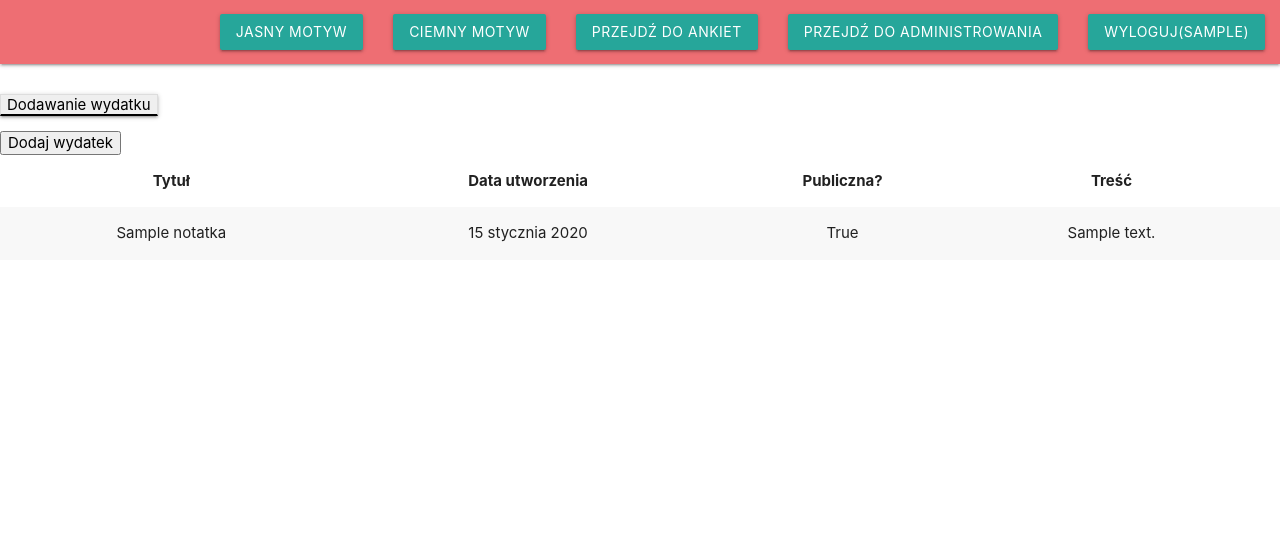
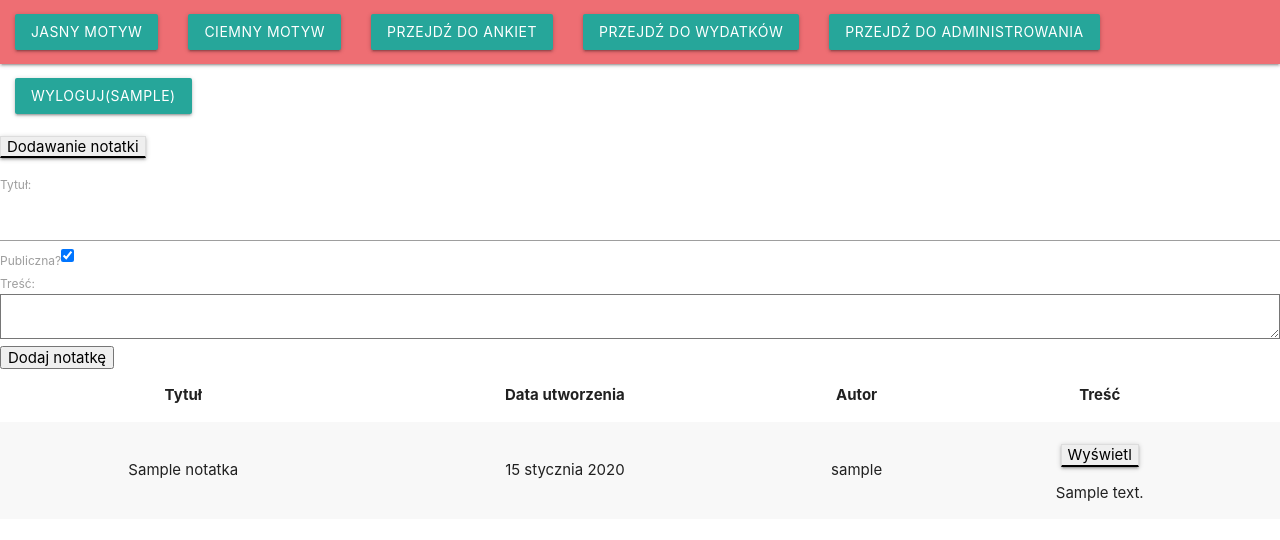
Before and after one commit to AdrianD5612/Przydatnik, a Django app: page /notatki/ in a window 1280 px wide. Shown: the top 540 px of the page. Run offline with Django 4.2, Linux system fonts and the light colour scheme; a user stored in the database is signed in; tables that the repository leaves empty hold one stand-in row (values such as "Sample post"); some libraries are stand-ins or nearby versions.

Commit message:
Notatki funkcjonalne(tworzenie,wyświetlanie,itd)

```diff
--- a/ankiety/templates/ankiety/index.html
+++ b/ankiety/templates/ankiety/index.html
@@ -1,5 +1,5 @@
 <html>
-
+<!-- TODO:tryb ciemny/jasny -->
     <head>
         <link href="https://fonts.googleapis.com/icon?family=Material+Icons" rel="stylesheet">
         <link rel="stylesheet" href="https://cdnjs.cloudflare.com/ajax/libs/materialize/1.0.0/css/materialize.min.css">
@@ -17,6 +17,7 @@
     <div class="nav-wrapper">
         <ul class="right">
             <li><a href='{% url "index" %}' class='btn'>Przejdź do wydatków</a></li>
+            <li><a href="../notatki" class='btn'>Przejdź do notatek</a></li>
             {% if user.is_superuser %}
                 <li><a href="../admin" class='btn'>Przejdź do administrowania</a></li>
             {% endif %}
--- a/notatki/admin.py
+++ b/notatki/admin.py
@@ -6,4 +6,4 @@
     fields = ['title', 'content', 'date_added', 'publicnote', 'author']
     list_display = ['title', 'content', 'date_added', 'publicnote', 'author']
 
-admin.site.register(Notatka)
+admin.site.register(Notatka,NotatkaAdmin)
--- /dev/null
+++ b/notatki/forms.py
@@ -0,0 +1,18 @@
+from .models import Notatka
+from django import forms
+from django.forms import widgets
+
+from django.db import models
+from django.forms import ModelForm
+
+class NotatkaForm(forms.ModelForm):  #dodawanie nowej notatki
+
+    class Meta:
+        model = Notatka
+        fields = ('title', 'publicnote',  'content')
+        labels = {
+            'title': 'Tytuł' , 'publicnote': 'Publiczna?', 'content':'Treść',
+        }
+        widgets = {
+            'publicnote': forms.CheckboxInput(attrs={'type': 'checkbox', 'class': 'checkbox', 'id': 'your_id'})
+        }
--- a/notatki/models.py
+++ b/notatki/models.py
@@ -4,7 +4,7 @@
 
 class Notatka(models.Model):
     title = models.CharField(max_length=150)
-    content = models.CharField(max_length=30000)
+    content = models.TextField()
     date_added = models.DateField()
     publicnote = models.BooleanField(default=True)
     author = models.ForeignKey(User, on_delete=models.CASCADE)
--- a/notatki/templates/index.html
+++ b/notatki/templates/index.html
@@ -14,6 +14,12 @@
         <link rel="stylesheet" href="{% static 'whitestyle.css' %}">
         {% endif %}
         <title>Notatki</title>
+        <script type="module" src="https://md-block.verou.me/md-block.js"></script>
+        <style>
+            input[type="checkbox"] {
+                opacity: 1 !important;
+            }
+        </style>
     </head>
 
     <body>
@@ -24,6 +30,7 @@
                     <li><a href="/notatki/theme?mode=white" class='btn'>Jasny motyw</a></li>
                     <li><a href="/notatki/theme?mode=dark" class='btn'>Ciemny motyw</a></li>
                     <li><a href="../ankiety" class='btn'>Przejdź do ankiet</a></li>
+                    <li><a href='{% url "index" %}' class='btn'>Przejdź do wydatków</a></li>
                     {% if user.is_superuser %}
                         <li><a href="../admin" class='btn'>Przejdź do administrowania</a></li>
                     {% endif %}
@@ -33,12 +40,12 @@
         </nav>
         <br>
         <div>
-            <button type="button" class="collapsible">Dodawanie wydatku</button>
+            <button type="button" class="collapsible">Dodawanie notatki</button>
             <div class="content">
-                                <form class="col s12" action='{% url "add item" %}' method='post' enctype="multipart/form-data">
+                                <form class="col s12" action='{% url "add note" %}' method='post' enctype="multipart/form-data">
                                         {% csrf_token %}
                                         {{ form.as_div }}
-                                        <input type="submit" value="Dodaj wydatek">
+                                        <input type="submit" value="Dodaj notatkę">
                                 </form>
             </div>
         </div>
@@ -49,7 +56,7 @@
                                 <tr>
                                     <th>Tytuł</th>
                                     <th>Data utworzenia</th>
-                                    <th>Publiczna?</th>
+                                    <th>Autor</th>
                                     <th>Treść</th>
                                     <th></th>
                                 </tr>
@@ -60,8 +67,12 @@
                                 <tr>
                                     <td>{{ notatka.title }}</td>
                                     <td>{{ notatka.date_added }}</td>
-                                    <td>{{ notatka.publicnote }}</td>
-                                    <td>{{ notatka.content }}</td>
+                                    {% if notatka.publicnote %}
+                                    <td>{{ notatka.author }}</td>
+                                    {% else %}
+                                    <td><b>Prywatna</b></td>
+                                    {% endif %}
+                                    <td><button type="button" class="collapsible">Wyświetl</button><div class="content"><md-block>{{ notatka.content }}</md-block></div></td>
                                     <td></td>
                                 </tr>
                                 {% endfor %}
--- a/notatki/urls.py
+++ b/notatki/urls.py
@@ -4,4 +4,5 @@
 urlpatterns = [
     path('',views.index),
     path('theme', views.theme),
+    path('add_note',views.add_note,name='add note'),
 ]
--- a/notatki/views.py
+++ b/notatki/views.py
@@ -3,19 +3,39 @@
 from .models import Notatka
 from wydatki.models import Theme
 from django.db.models import Q
+from notatki.forms import NotatkaForm
+import datetime
 
-def index(request):
+# TODO:guzik kolor napisu w dark mode niewidoczny
+
+def index(request): #generowanie strony głównej notatek
     try:
         note_list = Notatka.objects.filter(Q(author=request.user) | Q(publicnote=True)).order_by('-date_added') #Q umożliwia łączone wyrażenie typu OR
     except TypeError:
         print('Brak danych.')
     mode='dark' #domyślny motyw=ciemny
-    if Theme.objects.filter(user_theme=request.user).exists():
+    if Theme.objects.filter(user_theme=request.user).exists():  #jeśli użytkownik już wybierał motyw
         mode= Theme.objects.get(user_theme=request.user).mode
-    context = {'note_list':note_list, 'mode':mode}
+    context = {'note_list':note_list, 'mode':mode, 'form': NotatkaForm}
     return render(request,'index.html',context=context)
 
-def theme(request):
+def add_note(request):  #dodawanie notatki
+    if request.method == 'POST':
+        form = NotatkaForm(request.POST)
+        if form.is_valid():
+            obj = form.save(commit=False)
+            obj.author = request.user #zanim notatka zostanie zapisana w bazie musi zawierać nazwę użytkownika
+            obj.date_added = datetime.date.today()  #zanim notatka zostanie zapisana w bazie musi zawierać datę utworzenia
+            obj.save()
+        return redirect('/notatki')
+    else:
+        form = NotatkaForm()
+        context = {
+            'form': form
+        }
+    return render(request, 'index.html', context)
+
+def theme(request): ##wybranie motywu
     mode=request.GET.get('mode')
 
     if mode=='dark':
--- a/wydatki/templates/registration/login.html
+++ b/wydatki/templates/registration/login.html
@@ -1,6 +1,6 @@
 {% load static %}
 <!DOCTYPE html>
-
+<!-- TODO:przekierować gdy zalogowany -->
 <html>
 
     <head>
```
Also changed, not shown: wydatki/views.py (+8 -8 lines), README.md, notatki/migrations/0002_alter_notatka_content.py (added).
